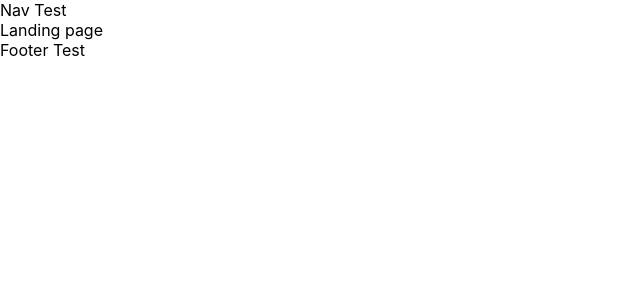
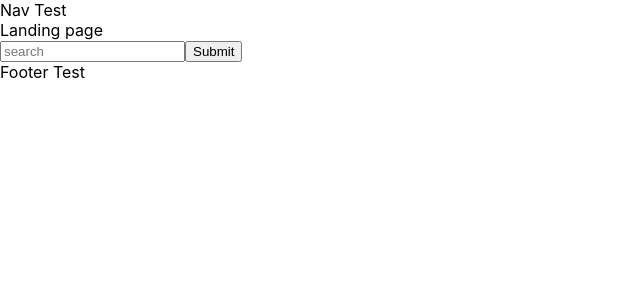
Before and after one commit to gradyki/Restaurant-App, a React (Create React App) app in the folder client/: page / in a window 1280 px wide. Shown: the top 300 px of the page, without its empty margins (0-640 px from the left). Built offline with nearby package versions, Linux system fonts and the light colour scheme.

Commit message:
landing page search added and route to searched page

```diff
--- a/client/src/screens/Landing/Landing.jsx
+++ b/client/src/screens/Landing/Landing.jsx
@@ -1,5 +1,30 @@
 import React from "react";
+import { useHistory } from "react-router";
+import { useState } from "react";
 
 export default function Landing(props) {
-  return <div>Landing page</div>;
+  const [search, setSearch] = useState(null);
+  const history = useHistory();
+
+  const handleSubmit = (e) => {
+    e.preventDefault();
+    history.push(`/zipcode/${search}`);
+  };
+
+  return (
+    <div>
+      <div>Landing page</div>
+      <div>
+        <form onSubmit={handleSubmit}>
+          <input
+            type="text"
+            placeholder="search"
+            value={search}
+            onChange={(e) => setSearch(e.target.value)}
+          />
+          <button>Submit</button>
+        </form>
+      </div>
+    </div>
+  );
 }
```
